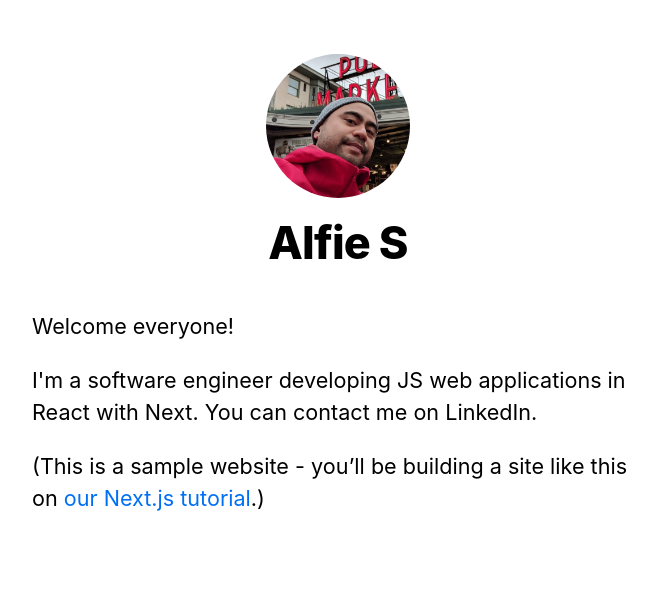
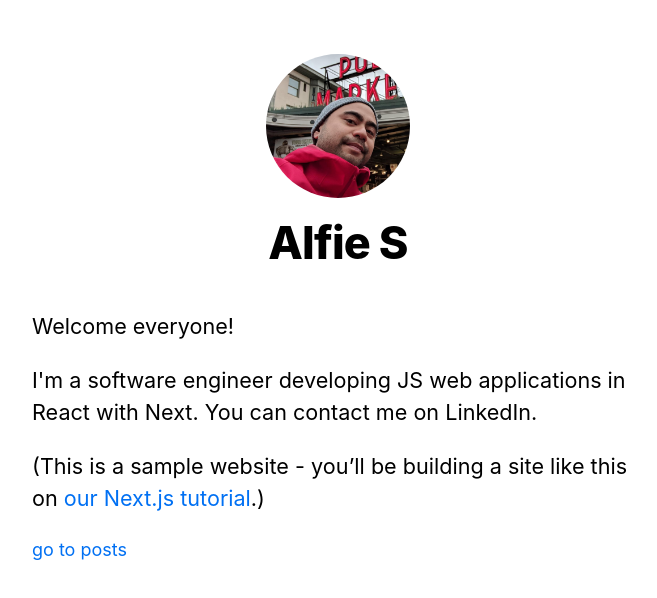
Before and after one commit to astaiglesia/nextComments, a Next.js app: page / in a window 1280 px wide. Shown: the top 598 px of the page, without its empty margins (302-959 px from the left). Built offline with nearby package versions, Linux system fonts and the light colour scheme.

Commit message:
add footer

```diff
--- a/components/Layout/Layout.jsx
+++ b/components/Layout/Layout.jsx
@@ -62,11 +62,16 @@ export default function Layout({ children, home }) {
 
       <main>{children}</main>
 
-      {!home && (
-        <div className={styles.backToHome}>
-          <Link href="/">← Back to home</Link>
-        </div>
-      )}
+      <footer>
+        {home ? (
+            <Link href="/posts/FirstPost">go to posts</Link>
+          ) : (
+            <div className={styles.backToHome}>
+              <Link href="/">← Back to home</Link>
+            </div>
+          )
+        }
+      </footer>
 
     </div>
   );
```
